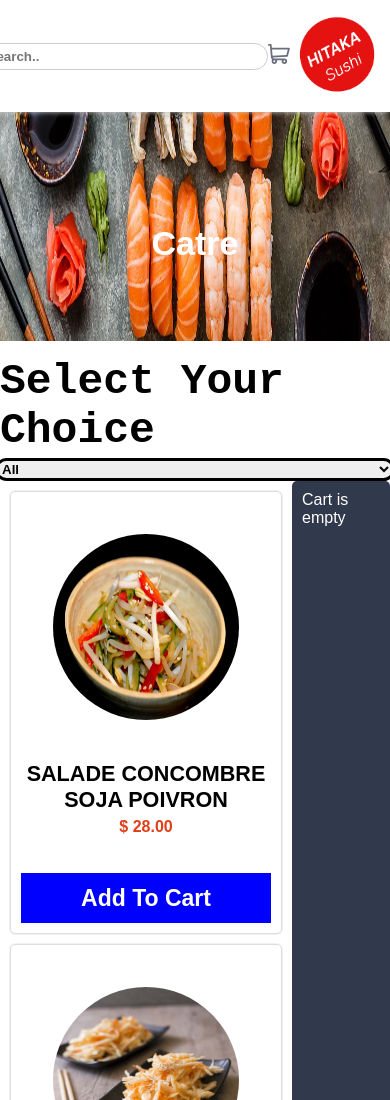
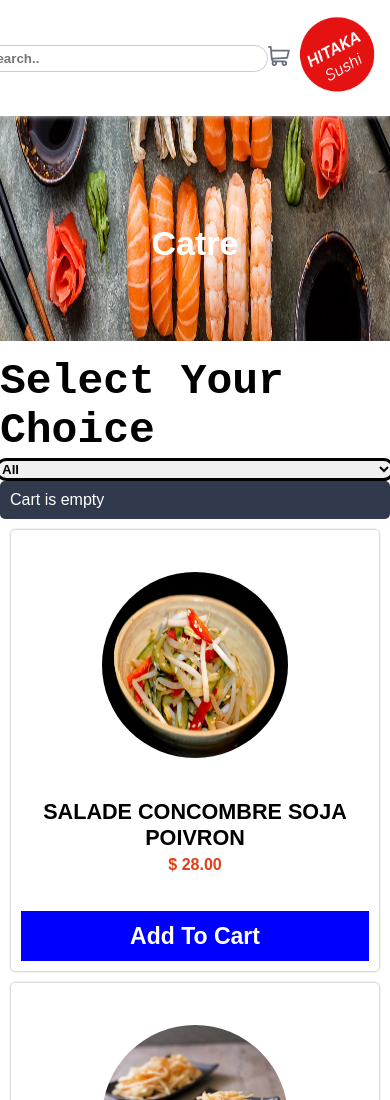
Before and after one commit to abdelghani200/Brief-3, a plain HTML site: page carte.html in a window 390 px wide. Shown: the top 1100 px of the page. Drawn offline with nearby package versions, Linux system fonts and the light colour scheme.

Commit message:
Modification

```diff
--- a/carte.html
+++ b/carte.html
@@ -7,7 +7,7 @@
     <meta name="Keywords" content="">
     <link rel="stylesheet" href="https://cdnjs.cloudflare.com/ajax/libs/font-awesome/6.1.2/css/all.min.css">
     <title>Hitaka Restaurent</title>
-    <script src="css/products.js"></script>
+    <!-- <script src="css/products.js"></script> -->
     <script src="css/cart.js"></script>
     <link rel="stylesheet" href="https://cdnjs.cloudflare.com/ajax/libs/font-awesome/4.7.0/css/font-awesome.min.css">
     <link href="https://unpkg.com/ionicons@4.5.10-0/dist/css/ionicons.min.css" rel="stylesheet">
@@ -23,7 +23,7 @@
         <div class="container">
             <div class="logo">
 
-                <a href="./index.html"><img src="images/logo-hitaka.png" alt="" width="100px" class="active"></a>
+                <a href="./index.html"><img src="images/logo-hitaka.png" alt="" width="100px"></a>
             </div>
             <div class="nav_bar show" id="nav_bar_list">
                 <ul class="menu-nav2">
@@ -71,17 +71,17 @@
         </select>
     </div>
 
-     <!-- (A) CART -->
+     <!-- CART -->
     <div id="cart-wrap">
-        <!-- (A1) PRODUCTS LIST -->
+        <!--  PRODUCTS LIST -->
         <div id="cart-products"></div>
 
-        <!-- (A2) CURRENT CART ITEMS -->
+        <!--  CURRENT CART ITEMS -->
         <div id="cart-items"></div>
-      </div>
+    </div>
 
-      <!-- (B) TEMPLATES -->
-      <!-- (B1) PRODUCT CELL -->
+      <!-- TEMPLATES -->
+      <!-- PRODUCT  -->
       <template id="template-product">
       <div class="p-item">
         <img class="p-img"/>
@@ -92,7 +92,7 @@
       </div>
       </template>
 
-      <!-- (B2) CART ITEMS -->
+      <!-- CART ITEMS -->
       <template id="template-cart">
       <div class="c-item">
         <div class="c-name"></div>
--- a/css/cart.css
+++ b/css/cart.css
@@ -103,3 +103,17 @@ input.cart, button.cart {
 .c-empty, .c-checkout {
   width: 100%;
 }
+
+@media screen and (max-width: 700px) {
+  #cart-products {
+    grid-template-columns: 100%;
+  }
+
+  #cart-wrap{
+    display: flex;
+    flex-direction: column-reverse;
+  }
+  #cart-items{
+    width: 100%;
+  }
+}
--- a/css/cart.js
+++ b/css/cart.js
@@ -1,23 +1,114 @@
+// les produits
+
+let products = [
+  {
+    type: "sushi",
+    name : "salade concombre soja poivron",
+    img : "salade-concombresojapoivron-a-la-japonaise--278713p453800.jpg",
+    price : 28
+  },
+  {
+    type: "sushi",
+    name : "salade de chou blanc et carotte",
+    img : "salade_de_chou_blanc_et_carotte.jpg",
+    price : 34
+  },
+  {
+    type: "sushi",
+    name : "salade de chou et daikon",
+    img : "salade-de-chou-et-daikon-a-la-japonaise.jpeg",
+    price : 67
+  },
+  {
+    type: "sushi",
+    name: "salade de chou et daikon",
+    img:"salade-de-chou-et-daikon-a-la-japonaise.jpeg",
+    price: 25,
+  },
+  {
+    type: "plat",
+    name : "Plat Gyoza",
+    img : "Gyoza.jpg",
+    price : 45
+  },
+  {
+    type: "plat",
+    name : "Plat Okonomiyaki",
+    img : "Okonomiyaki.jpg",
+    price : 43
+  },
+  {
+    type: "plat",
+    name : "Plat Yakitori",
+    img : "Yakitori.png",
+    price : 31
+  },
+  {
+    type: "plat",
+    name: 'Plat Tonkatsu',
+    img:"Tonkatsu.jpg",
+    price: 24,
+  },
+  {
+    type: "obento",
+    name : "Plat Gyoza",
+    img : "Gyoza.jpg",
+    price : 55
+  },
+  {
+    type: "obento",
+    name : "Osaka Cooking Class",
+    img : "Osaka Cooking Class.png",
+    price : 46
+  },
+  {
+    type: "obento",
+    name : "Obento art culinaire",
+    img : "obento- art culinaire.jpg",
+    price : 56
+  },
+  {
+    type: "obento",
+    name : "Box Guide",
+    img : "Obento Box Guide.jpg",
+    price : 34
+  }
+
+];
+
+
+
+
 var cart = {
 
-  hPdt : null,
-  hItems : null,
+  hPdt : "",
+  hItems : "",
   items : {},
   iURL : "images/",
 
 
   save : () => {
-    localStorage.setItem("cart", JSON.stringify(cart.items));
+    localStorage.setItem("cart",JSON.stringify(cart.items));
+
+    // console.log(cart);
+    // console.log(cart.items);
+
   },
+
 
 
   load : () => {
     cart.items = localStorage.getItem("cart");
+    console.log(cart.items);
+
     if (cart.items == null) {
        cart.items = {};
+      //  console.log(cart.items);
       }
     else {
       cart.items = JSON.parse(cart.items);
+
+      // console.log(cart.items);
     }
   },
 
@@ -35,18 +126,18 @@ var cart = {
     cart.hPdt = document.getElementById("cart-products");
     cart.hItems = document.getElementById("cart-items");
 
-
-    cart.hPdt.innerHTML = "";
+    // console.log();
+    // cart.hPdt.innerHTML = "";
     let p;
-
-
 
     for (let id in products) {
       p = products[id];
 
 
       var produits = document.getElementById("cart-products");
+      console.log(produits);
       var produit = document.createElement("div");
+      //  console.log(produit);
       produit.classList.add("p-item");
       produit.classList.add(p.type);
 
@@ -67,30 +158,6 @@ var cart = {
 
 
 
-    // let template = document.getElementById("template-product").content,
-    //     p, part;
-    //     console.log("trgt");
-    //     let item = document.querySelector("p-item").childElementCount;
-    //     console.log(item);
-    //     console.log("werve");
-
-
-
-
-    // for (let id in products) {
-    //   p = products[id];
-    //   item = template.cloneNode(true);
-    //   item.querySelector(".p-img").src = cart.iURL + p.img;
-    //   item.querySelector(".p-name").textContent = p.name;
-    //   item.querySelector(".p-item").className =  "p-item " + p.type;
-    //   item.querySelector(".p-price").textContent = "$" + p.price.toFixed(2);
-    //   item.querySelector(".p-add").onclick = () => { cart.add(id); };
-    //   // item.className.add(p.type);
-    //   item.classList.add("hh");
-    //   console.log(item.className);
-    //   cart.hPdt.appendChild(item);
-    // }
-
 
     cart.load();
 
@@ -102,14 +169,22 @@ var cart = {
   list : () => {
 
     cart.hItems.innerHTML = "";
-    let item, part, pdt, empty = true;
+    let item,empty = true;
     for (let key in cart.items) {
-      if (cart.items.hasOwnProperty(key)) { empty = false; break; }
+      // console.log(typeof("key"));
+      if (cart.items.hasOwnProperty(key)) {
+        // console.log(cart.items.hasOwnProperty(key));
+
+        empty = false;
+        break;
+      }
     }
 
 
     if (empty) {
+    //  console.log(empty);
       item = document.createElement("div");
+      // console.log(item);
       item.innerHTML = "Cart is empty";
       cart.hItems.appendChild(item);
     }
@@ -130,7 +205,9 @@ var cart = {
 
 
         subtotal = cart.items[id] * p.price;
+        // console.log(subtotal);
         total += subtotal;
+        // console.log(total);
       }
 
 
@@ -148,8 +225,12 @@ var cart = {
 
 
   add : (id) => {
-    if (cart.items[id] == undefined) { cart.items[id] = 1; }
-    else { cart.items[id]++; }
+    if (cart.items[id] == undefined) {
+      cart.items[id] = 1;
+    }
+    else {
+      cart.items[id]++;
+    }
     cart.save(); cart.list();
   },
 
@@ -187,4 +268,79 @@ var cart = {
 
   }
 };
+
+
+
+
+
+
+
+
+
+
+
+
+
+
+
+
+
+
+
+
+
+
+
+
+
+
+
+
+
+
+
+
+
+
+
+
+
+
+
+
+
+
+
+
+
+
+
+
+
+
 window.addEventListener("DOMContentLoaded", cart.init);
+
+
+
+
+    // let template = document.getElementById("template-product").content,
+    //     p, part;
+    //     console.log("trgt");
+    //     let item = document.querySelector("p-item").childElementCount;
+    //     console.log(item);
+    //     console.log("werve");
+
+
+    // for (let id in products) {
+    //   p = products[id];
+    //   item = template.cloneNode(true);
+    //   item.querySelector(".p-img").src = cart.iURL + p.img;
+    //   item.querySelector(".p-name").textContent = p.name;
+    //   item.querySelector(".p-item").className =  "p-item " + p.type;
+    //   item.querySelector(".p-price").textContent = "$" + p.price.toFixed(2);
+    //   item.querySelector(".p-add").onclick = () => { cart.add(id); };
+    //   // item.className.add(p.type);
+    //   item.classList.add("hh");
+    //   console.log(item.className);
+    //   cart.hPdt.appendChild(item);
+    // }
--- a/css/myresponsive.css
+++ b/css/myresponsive.css
@@ -236,9 +236,20 @@
          gap: 0rem;
     }
 
+    .Pages img {
+        width: 170px;
+        height: 100px;
+        margin-right: 17px;
+    }
 
+    #cart-wrap {
+        display: flex;
+        flex-direction: column-reverse;
+    }
 
-
+    #cart-items{
+        width: 100%;
+    }
 
    /* contact */
     .formation-contact{
--- a/css/products.js
+++ b/css/products.js
@@ -1,75 +1,77 @@
-// DUMMY PRODUCTS (PRODUCT ID : DATA)
-var products = {
-  1: {
-    type: "sushi",
-    name : "salade concombre soja poivron",
-    img : "salade-concombresojapoivron-a-la-japonaise--278713p453800.jpg",
-    price : 28
-  },
-  2: {
-    type: "sushi",
-    name : "salade de chou blanc et carotte",
-    img : "salade_de_chou_blanc_et_carotte.jpg",
-    price : 34
-  },
-  3: {
-    type: "sushi",
-    name : "salade de chou et daikon",
-    img : "salade-de-chou-et-daikon-a-la-japonaise.jpeg",
-    price : 67
-  },
-  4:{
-    type: "sushi",
-    name: "salade de chou et daikon",
-    img:"salade-de-chou-et-daikon-a-la-japonaise.jpeg",
-    price: 25,
-  },
-  5: {
-    type: "plat",
-    name : "Plat Gyoza",
-    img : "Gyoza.jpg",
-    price : 45
-  },
-  6:{
-    type: "plat",
-    name : "Plat Okonomiyaki",
-    img : "Okonomiyaki.jpg",
-    price : 43
-  },
-  7:{
-    type: "plat",
-    name : "Plat Yakitori",
-    img : "Yakitori.png",
-    price : 31
-  },
-  8:{
-    type: "plat",
-    name: 'Plat Tonkatsu',
-    img:"Tonkatsu.jpg",
-    price: 24,
-  },
-  9: {
-    type: "obento",
-    name : "Plat Gyoza",
-    img : "Gyoza.jpg",
-    price : 55
-  },
-  10:{
-    type: "obento",
-    name : "Osaka Cooking Class",
-    img : "Osaka Cooking Class.png",
-    price : 46
-  },
-  11:{
-    type: "obento",
-    name : "Obento art culinaire",
-    img : "obento- art culinaire.jpg",
-    price : 56
-  },
-  12:{
-    type: "obento",
-    name : "Box Guide",
-    img : "Obento Box Guide.jpg",
-    price : 34
-  }
-};
+// // les produits
+
+// let products = [
+//   {
+//     type: "sushi",
+//     name : "salade concombre soja poivron",
+//     img : "salade-concombresojapoivron-a-la-japonaise--278713p453800.jpg",
+//     price : 28
+//   },
+//   {
+//     type: "sushi",
+//     name : "salade de chou blanc et carotte",
+//     img : "salade_de_chou_blanc_et_carotte.jpg",
+//     price : 34
+//   },
+//   {
+//     type: "sushi",
+//     name : "salade de chou et daikon",
+//     img : "salade-de-chou-et-daikon-a-la-japonaise.jpeg",
+//     price : 67
+//   },
+//   {
+//     type: "sushi",
+//     name: "salade de chou et daikon",
+//     img:"salade-de-chou-et-daikon-a-la-japonaise.jpeg",
+//     price: 25,
+//   },
+//   {
+//     type: "plat",
+//     name : "Plat Gyoza",
+//     img : "Gyoza.jpg",
+//     price : 45
+//   },
+//   {
+//     type: "plat",
+//     name : "Plat Okonomiyaki",
+//     img : "Okonomiyaki.jpg",
+//     price : 43
+//   },
+//   {
+//     type: "plat",
+//     name : "Plat Yakitori",
+//     img : "Yakitori.png",
+//     price : 31
+//   },
+//   {
+//     type: "plat",
+//     name: 'Plat Tonkatsu',
+//     img:"Tonkatsu.jpg",
+//     price: 24,
+//   },
+//   {
+//     type: "obento",
+//     name : "Plat Gyoza",
+//     img : "Gyoza.jpg",
+//     price : 55
+//   },
+//   {
+//     type: "obento",
+//     name : "Osaka Cooking Class",
+//     img : "Osaka Cooking Class.png",
+//     price : 46
+//   },
+//   {
+//     type: "obento",
+//     name : "Obento art culinaire",
+//     img : "obento- art culinaire.jpg",
+//     price : 56
+//   },
+//   {
+//     type: "obento",
+//     name : "Box Guide",
+//     img : "Obento Box Guide.jpg",
+//     price : 34
+//   }
+
+// ];
--- a/css/responsive.css
+++ b/css/responsive.css
@@ -76,10 +76,10 @@
                     padding-right: 13rem;
                     padding-top: 5rem;
                 }
-                .nav2-menu.active {
+                /* .nav2-menu.active {
                     display: flex;
                     justify-content: space-between;
-                }
+                } */
                 nav ul {
                     visibility: visible;
                 }
```
Also changed, not shown: css/script.js (+13 -30 lines), images/hhhh.png (added).
